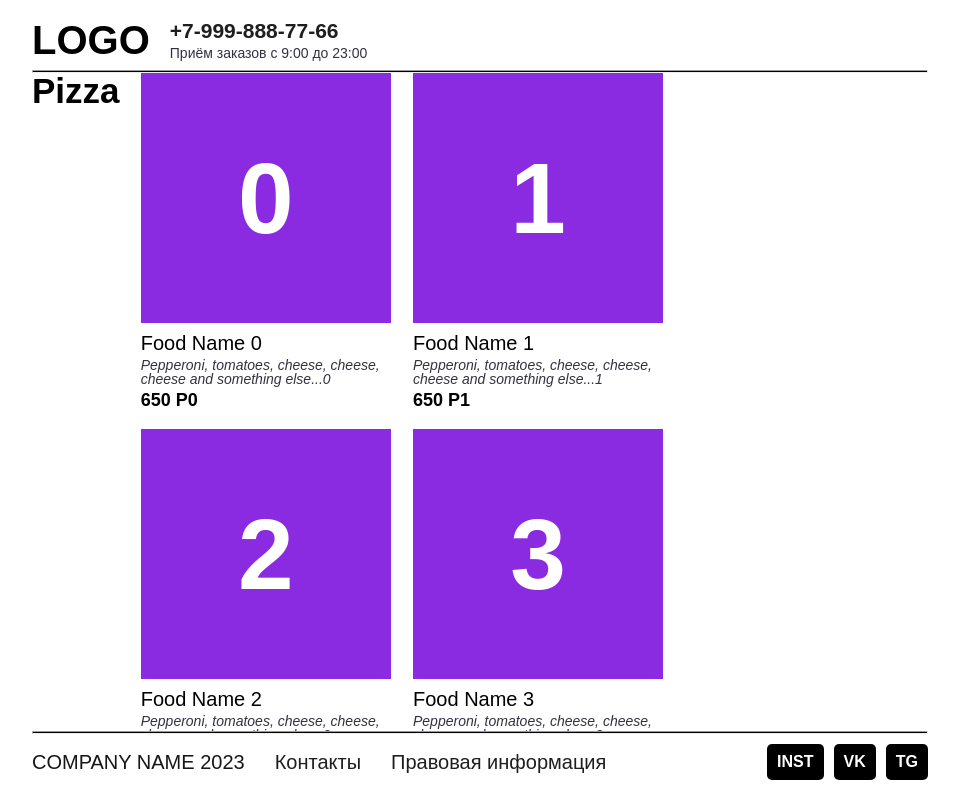
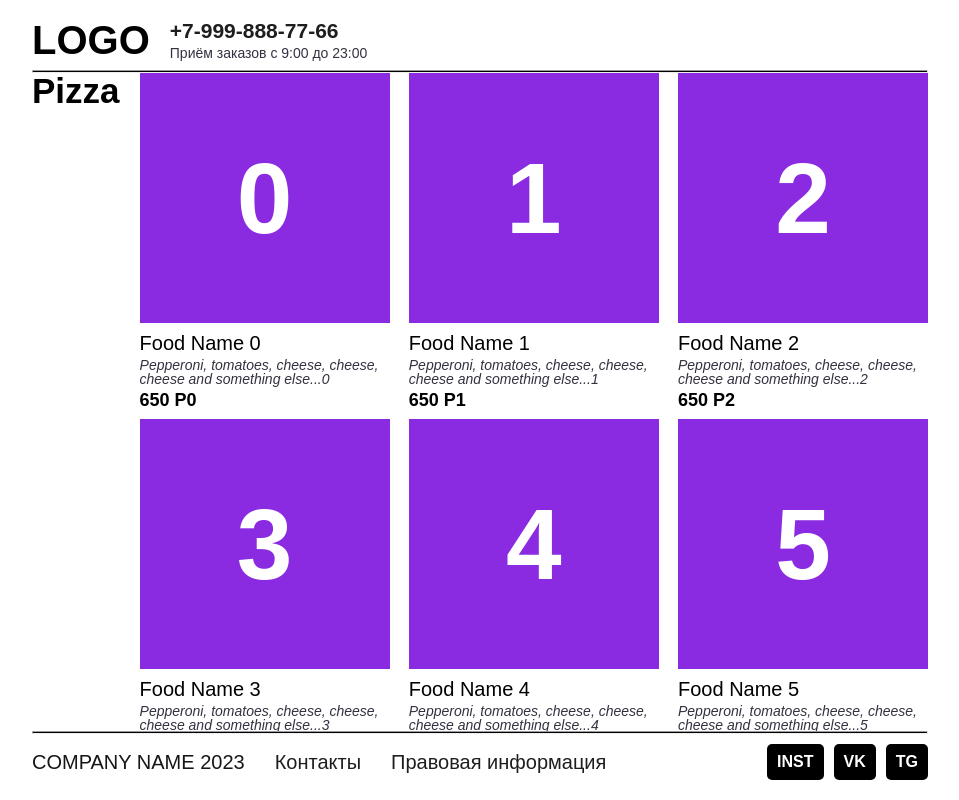
Before and after one commit to kakadyx/pizza, a Vue app: page /#/ in a window 1280 px wide. Shown: the whole page, without its empty margins (160-1119 px from the left). Built offline with nearby package versions, Linux system fonts and the light colour scheme.

Commit message:
better css

```diff
--- a/src/entities/MenuItem/index.vue
+++ b/src/entities/MenuItem/index.vue
@@ -10,7 +10,6 @@ const props = withDefaults(defineProps<MenuItemProps>(), {
 </script>
 
 <template>
-  <div class="card-wrap">
   <div class="card">
     <img v-if="props.image" :src="props.image" alt="food" />
     <div v-else class="image">{{ props.name.split(' ').at(-1) }}</div>
@@ -20,15 +19,9 @@ const props = withDefaults(defineProps<MenuItemProps>(), {
       <p class="price">{{ props.price }}</p>
     </div>
   </div>
-  </div>
 </template>
 
 <style lang="scss" scoped>
-.card-wrap {
-  flex-basis: 32%;
-  display: flex;
-  justify-content: center;
-}
 .card {
   display: flex;
   flex-direction: column;
--- a/src/features/MenuItemsList/index.vue
+++ b/src/features/MenuItemsList/index.vue
@@ -65,9 +65,11 @@ const props = withDefaults(defineProps<MenuItemsListProps>(), {
   gap: 20px;
 }
 .items-wrap {
-  display: flex;
-  flex-wrap: wrap;
-  gap: 20px;
+  width: 100%;
+  display: grid;
+  grid-template-columns: repeat(auto-fill, 250px);
+  gap: 10px;
+  justify-content: space-between;
 }
 .submenu-header {
   font-size: 35px;
--- a/src/widgets/Menu/index.vue
+++ b/src/widgets/Menu/index.vue
@@ -16,5 +16,6 @@ import { pizzas, beer } from './consts.js'
   display: flex;
   flex-direction: column;
   gap: 40px;
+  width: 100%;
 }
 </style>
```
Lines whose indentation alone changed are shown as unchanged.
